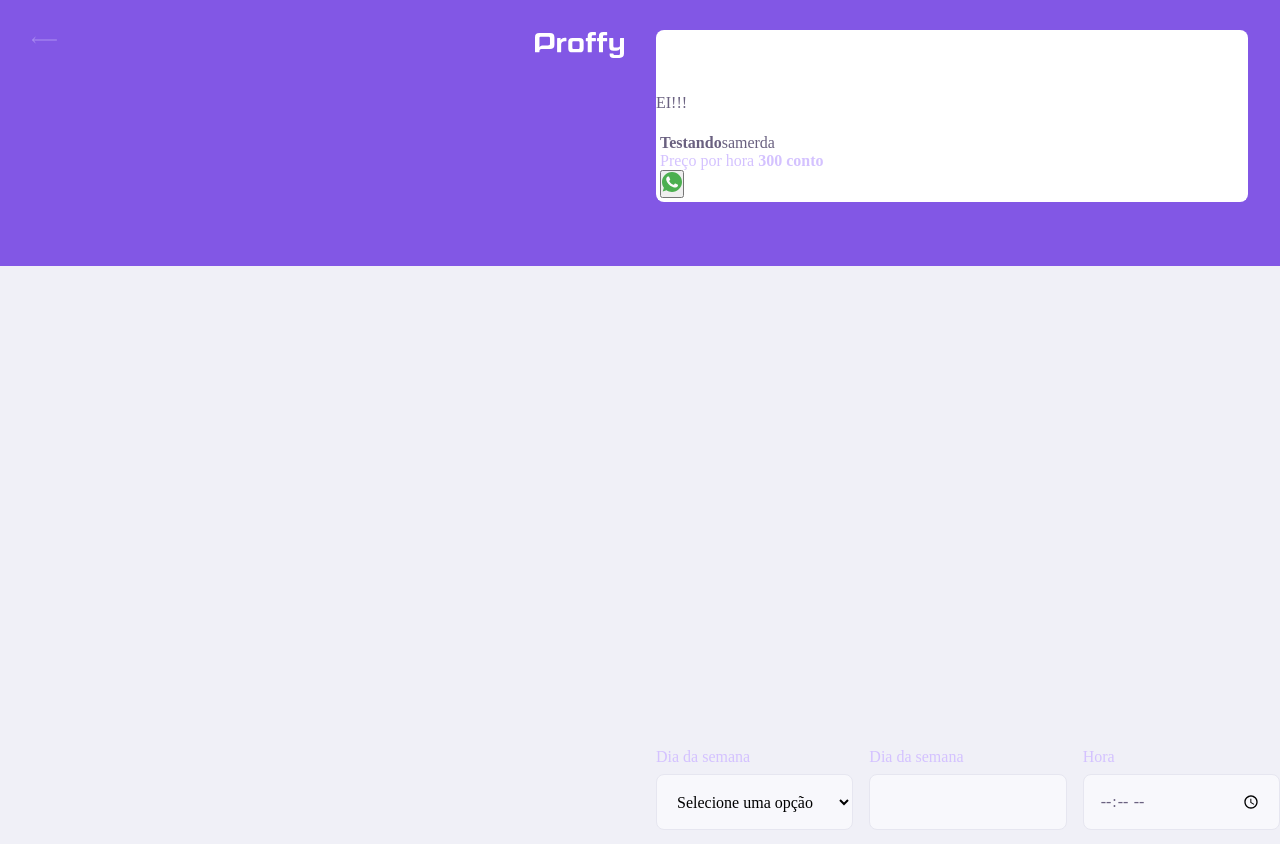
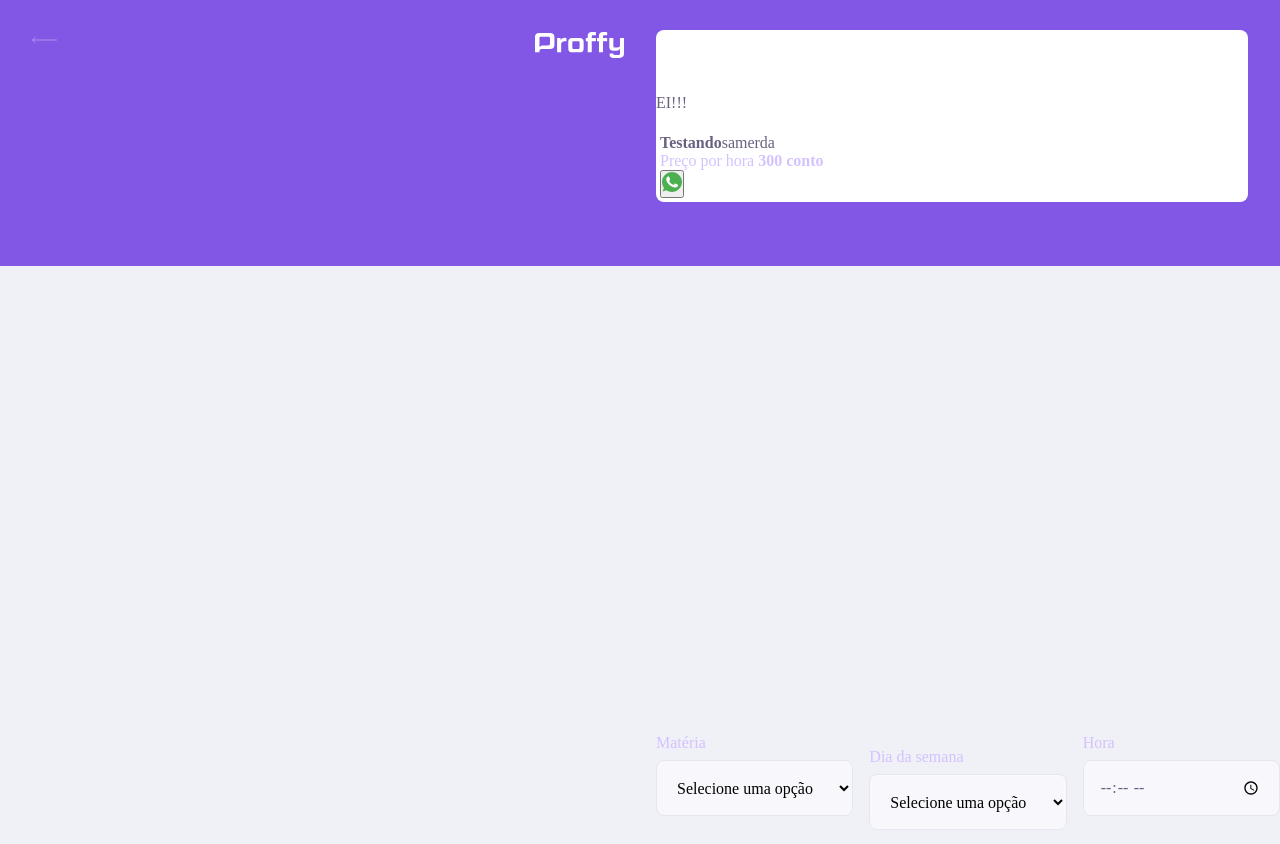
Before and after one commit to RicardoIreno/NLW02, a React (Create React App) app in the folder front-web/: page /study in a window 1280 px wide. Built offline with nearby package versions, Linux system fonts and the light colour scheme.

Commit message:
Hotfix (front-web). Fixed Select Week-day on TeacherForm and TeacherList.

```diff
--- a/front-web/src/components/form/select/index.tsx
+++ b/front-web/src/components/form/select/index.tsx
@@ -15,13 +15,14 @@
     <div className="select-block">
       <label className="label" htmlFor={name}>{label}</label>
       <select className="select" value="" id={name} {...rest}>
+
         <option value="" disabled hidden>Selecione uma opção</option>
 
         {options.map(option => {
           return <option
                     key={option.value}
                     value={option.value}>
-                    {option.value}
+                    {option.label}
                   </option>
 
           })}
--- a/front-web/src/pages/TeacherForm/index.tsx
+++ b/front-web/src/pages/TeacherForm/index.tsx
@@ -153,7 +153,8 @@
                       name="week_day"
                       label="Dia da semana"
                       value={scheduleItem.week_day}
-                      onChange={ e => setScheduleItemValue(index, 'eweek_day', e.target.value)}
+                      // onChange={(e) => {setSubject(e.target.value)}}
+                      onChange={ e => {setScheduleItemValue(index, 'week_day', e.target.value)}}
                       options={[
                         {value: '0', label: 'Domingo'},
                         {value: '1', label: 'Segunda'},
--- a/front-web/src/pages/TeacherList/index.tsx
+++ b/front-web/src/pages/TeacherList/index.tsx
@@ -11,6 +11,15 @@
       <PageHeader title="Estes são os proffys disponíveis">
 
         <form id="search-teachers">
+        <Select
+              name="subject"
+              label="Matéria"
+              options={[
+                {value: "Artes", label: "Artes" },
+                {value: "Paleontologia", label: "Paleontologia" },
+                {value: "Criminalistica", label: "Criminalistica" },
+              ]}/>
+
           <Select
             name="week_day"
             label="Dia da semana"
@@ -24,7 +33,6 @@
               {value: '6', label: 'Sábado'},
             ]}/>
 
-            <Input name="Week_day" label="Dia da semana" />
             <Input type="time" name="time" label="Hora" />
         </form>
 
```
